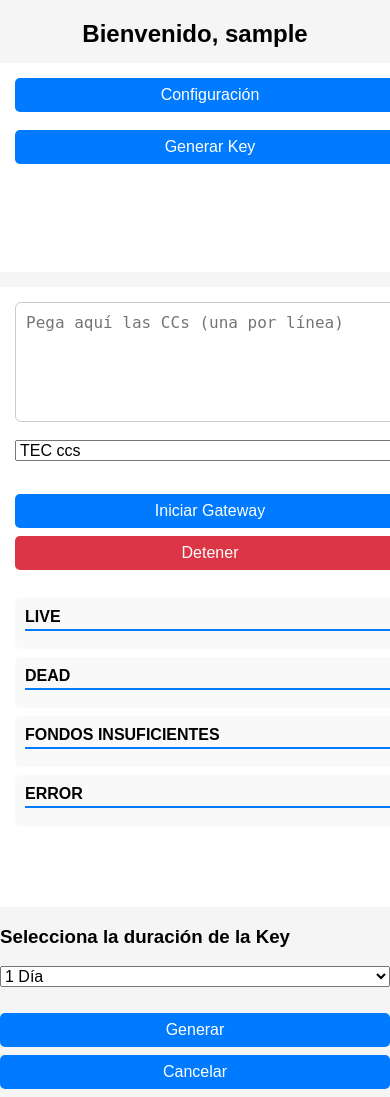
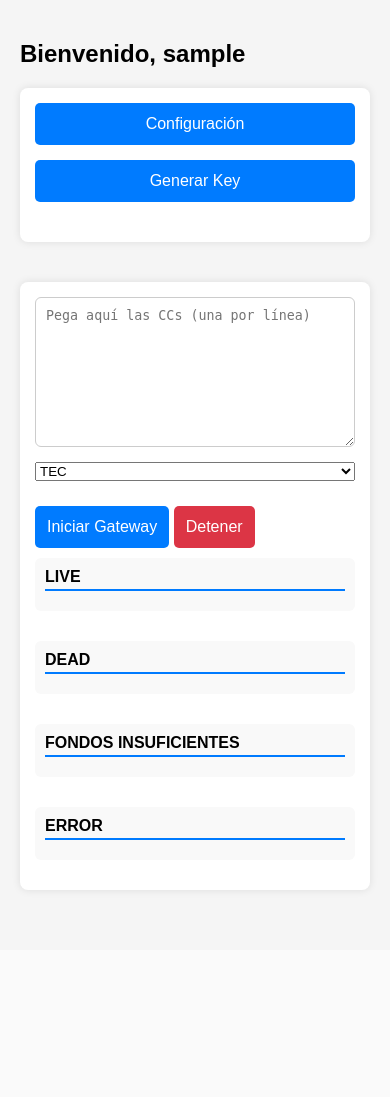
Before and after one commit to rodrigoqgomez/botweb, a Flask app: page /dashboard in a window 390 px wide; the page is wider, and only the part inside the window is pictured. After the commit the page ends 892 px from the top of that part, so only its background shows below. Run offline with Flask 3, Linux system fonts and the light colour scheme; the visitor is signed in with stand-in values (Sample User, id 1); tables that the repository leaves empty hold one stand-in row (values such as "Sample post").

Commit message:
checker.html

```diff
--- a/templates/checker.html
+++ b/templates/checker.html
@@ -2,112 +2,123 @@
 <html lang="es">
 <head>
     <meta charset="UTF-8" />
+    <meta name="viewport" content="width=device-width, initial-scale=1" />
     <title>Gateway Selector</title>
     <style>
         body {
             font-family: Arial, sans-serif;
-            margin: 0;
-            padding: 10px;
+            margin: 0; padding: 20px;
             background: #f5f5f5;
+            box-sizing: border-box;
         }
-
-        /* Título centrado */
+        *, *:before, *:after {
+            box-sizing: inherit;
+        }
         h2 {
-            text-align: center;
-            margin-bottom: 15px;
+            margin-bottom: 20px;
+            font-size: 1.5rem;
         }
-
-        /* Contenedor principal */
+        /* Contenedor principal dividido */
         .container {
             display: flex;
-            gap: 15px;
+            gap: 20px;
+            min-height: 80vh;
             flex-wrap: wrap;
-            justify-content: center;
-            height: auto; /* Desktop normal */
         }
-
-        /* Panel izquierdo */
+        /* Columna izquierda - configuración */
         .left-panel {
-            width: 320px;
+            flex: 0 0 320px;
             background: #fff;
             padding: 15px;
             border-radius: 8px;
             box-shadow: 0 0 8px rgba(0,0,0,0.1);
             display: flex;
             flex-direction: column;
-            gap: 10px;
-            flex-shrink: 0;
+            gap: 15px;
+            max-width: 100%;
         }
-
-        /* Panel central */
+        /* Columna central - CCs y resultados */
         .center-panel {
-            flex: 1;
-            min-width: 300px;
+            flex: 1 1 600px;
             background: #fff;
             padding: 15px;
             border-radius: 8px;
             box-shadow: 0 0 8px rgba(0,0,0,0.1);
             display: flex;
             flex-direction: column;
-            gap: 10px;
+            max-width: 100%;
         }
 
-        /* Textarea CCs */
+        /* Textarea para CCs ocupa el ancho y altura fija */
         #ccs_input {
             width: 100%;
-            min-height: 120px;
+            height: 180px;
             resize: vertical;
             font-family: monospace;
             padding: 10px;
             border-radius: 6px;
             border: 1px solid #ccc;
+            margin-bottom: 15px;
             box-sizing: border-box;
         }
 
-        /* Botones y selects */
-        button, select, input[type=text], textarea {
-            width: 100%;
-            margin-bottom: 8px;
-            box-sizing: border-box;
-        }
-
+        /* Botones alineados */
         button {
             cursor: pointer;
-            padding: 8px;
+            padding: 8px 12px;
             border-radius: 5px;
             border: none;
             background-color: #007bff;
             color: white;
             font-size: 14px;
+            transition: background-color 0.3s ease;
         }
-        button:hover { background-color: #0056b3; }
+        button:hover {
+            background-color: #0056b3;
+        }
 
-        /* Contenedor outputs */
+        /* Select y inputs en full width */
+        select, input[type=text], textarea {
+            width: 100%;
+            box-sizing: border-box;
+            margin-bottom: 10px;
+        }
+
+        /* Contenedor outputs con flex para dividir en columnas */
         .outputs-container {
             display: flex;
-            gap: 10px;
+            gap: 15px;
             flex-wrap: wrap;
-            margin-top: 10px;
-            justify-content: space-between;
+            margin-top: 10px; /* menos margen para que no estén tan abajo */
         }
 
-        /* Cada output flexible y con scroll */
         .output {
             flex: 1 1 45%;
             background: #f9f9f9;
             border-radius: 6px;
             padding: 10px;
-            max-height: 200px;
+            max-height: 220px;
             overflow-y: auto;
+            box-sizing: border-box;
+            min-width: 280px;
         }
 
-        /* Encabezado de output */
         .output h3 {
             margin-top: 0;
-            margin-bottom: 8px;
+            margin-bottom: 10px;
             font-size: 16px;
             border-bottom: 2px solid #007bff;
             padding-bottom: 3px;
+        }
+
+        /* Ocultar/mostrar cookie container */
+        #cookie_container {
+            margin-bottom: 15px;
+        }
+
+        /* Config panel dentro de left-panel */
+        #configPanel {
+            margin-top: 10px;
         }
 
         /* Barra de progreso */
@@ -116,14 +127,16 @@
             background-color: #ddd;
             border-radius: 6px;
             overflow: hidden;
-            margin-bottom: 10px;
+            margin-bottom: 15px;
             height: 22px;
-            display: none;
+            box-shadow: inset 0 1px 3px rgba(0,0,0,.2);
+            display: none; /* oculto al inicio */
         }
         #progressBar {
             height: 100%;
             width: 0%;
             background-color: #007bff;
+            transition: width 0.3s ease;
             text-align: center;
             color: white;
             font-weight: bold;
@@ -131,44 +144,57 @@
             user-select: none;
         }
 
-        /* Ajustes móviles */
+        /* Modal centrado */
+        #keyModal {
+            display: none;
+            position: fixed;
+            top:0; left:0;
+            width:100%; height:100%;
+            background: rgba(0,0,0,0.7);
+            justify-content: center;
+            align-items: center;
+            z-index: 999;
+        }
+        #keyModal > div {
+            background: #fff;
+            padding: 20px;
+            border-radius: 10px;
+            text-align: center;
+            width: 90%;
+            max-width: 320px;
+        }
+
+        /* Responsive para móviles */
         @media (max-width: 768px) {
-            html, body {
-                height: 100%;
-                margin: 0;
-                padding: 0;
-            }
-
             .container {
                 flex-direction: column;
-                height: 100vh; /* Full screen en móvil */
-                justify-content: flex-start;
+                min-height: auto;
+                padding-bottom: 20px;
             }
-
             .left-panel, .center-panel {
-                width: 100%;
-                flex: 1 1 auto; /* Ocupan todo el espacio disponible */
-                max-height: none; /* Evitar scroll innecesario */
-                border-radius: 0; /* Opcional: bordes sin radio */
-                box-shadow: none; /* Opcional: eliminar sombra */
+                flex: 1 1 100%;
+                max-width: 100%;
+                margin-bottom: 20px;
             }
-
             .outputs-container {
                 flex-direction: column;
-                gap: 8px;
+                margin-top: 10px;
             }
-
             .output {
-                flex: 1 1 auto;
-                max-height: none; /* Full height para outputs */
+                flex: 1 1 100%;
+                max-height: 180px;
+                min-width: auto;
+                margin-bottom: 15px;
             }
-
-            #ccs_input, button, select, input[type=text], textarea {
-                font-size: 16px; /* Más grande en móvil */
+            #ccs_input {
+                height: 150px;
+            }
+            button {
+                font-size: 16px;
+                padding: 12px;
             }
         }
-        </style>
-
+    </style>
 </head>
 <body>
 
@@ -210,7 +236,7 @@
             <textarea id="ccs_input" placeholder="Pega aquí las CCs (una por línea)"></textarea>
 
             <select id="gateway_select">
-                <option value="TEC">TEC ccs</option>
+                <option value="TEC">TEC</option>
                 <option value="RED">RED</option>
                 <option value="EM">EM</option>
                 <option value="PAY">PAY</option>
@@ -368,10 +394,6 @@
         isRunning = false;
     });
 
-    function sleep(ms) {
-    return new Promise(resolve => setTimeout(resolve, ms));
-    }
-
     async function startChecking() {
         const ccs = document.getElementById('ccs_input').value.trim().split('\n').filter(cc => cc.trim() !== '');
         const gateway = document.getElementById('gateway_select').value;
@@ -413,16 +435,12 @@
             progressBar.style.width = progressPercent + '%';
             progressBar.textContent = progressPercent + '%';
 
-            // Delay de 10 segundos entre cada CC (solo si no es la última)
-            if (i < ccs.length - 1) {
-                await sleep(10000);
-            }
+            await sleep(500);
         }
 
         isRunning = false;
         progressBar.textContent = '✅ Proceso finalizado';
     }
-
 
     async function checkGateway(cc, gateway) {
         try {
```
